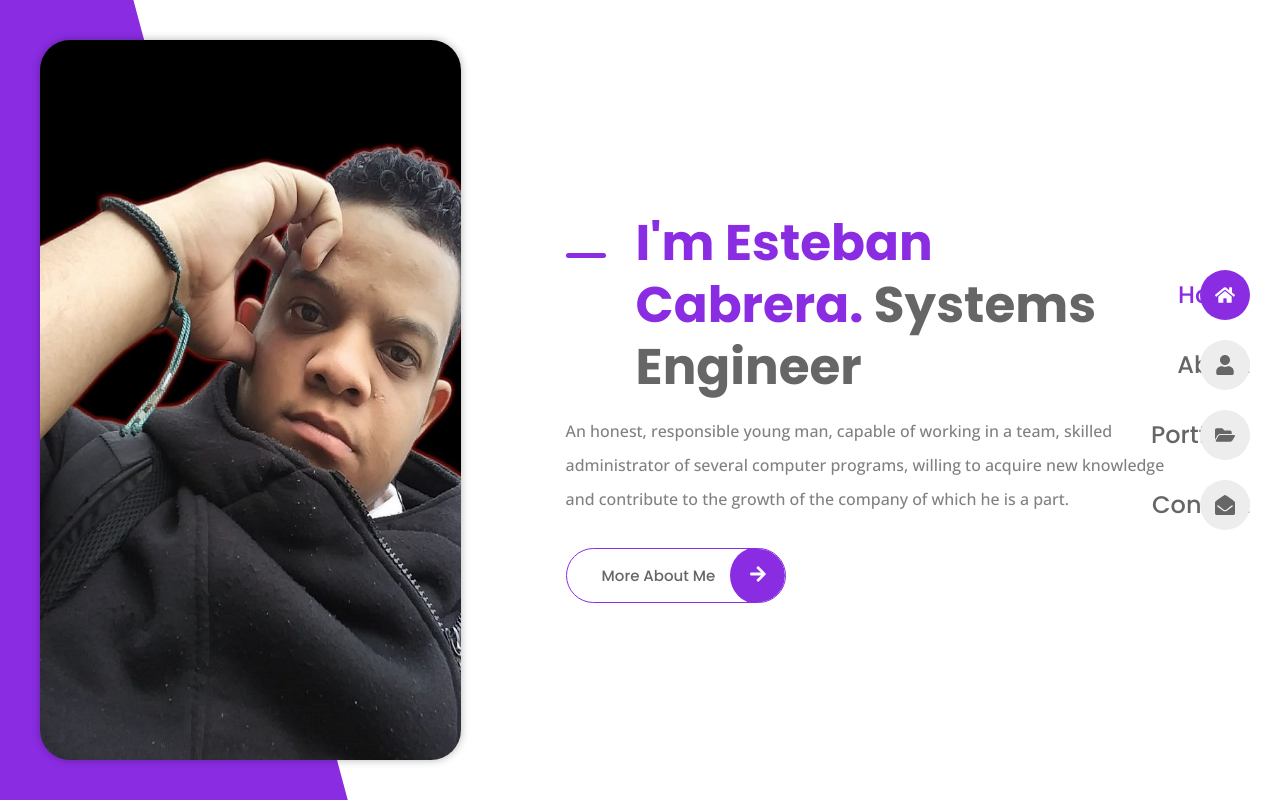
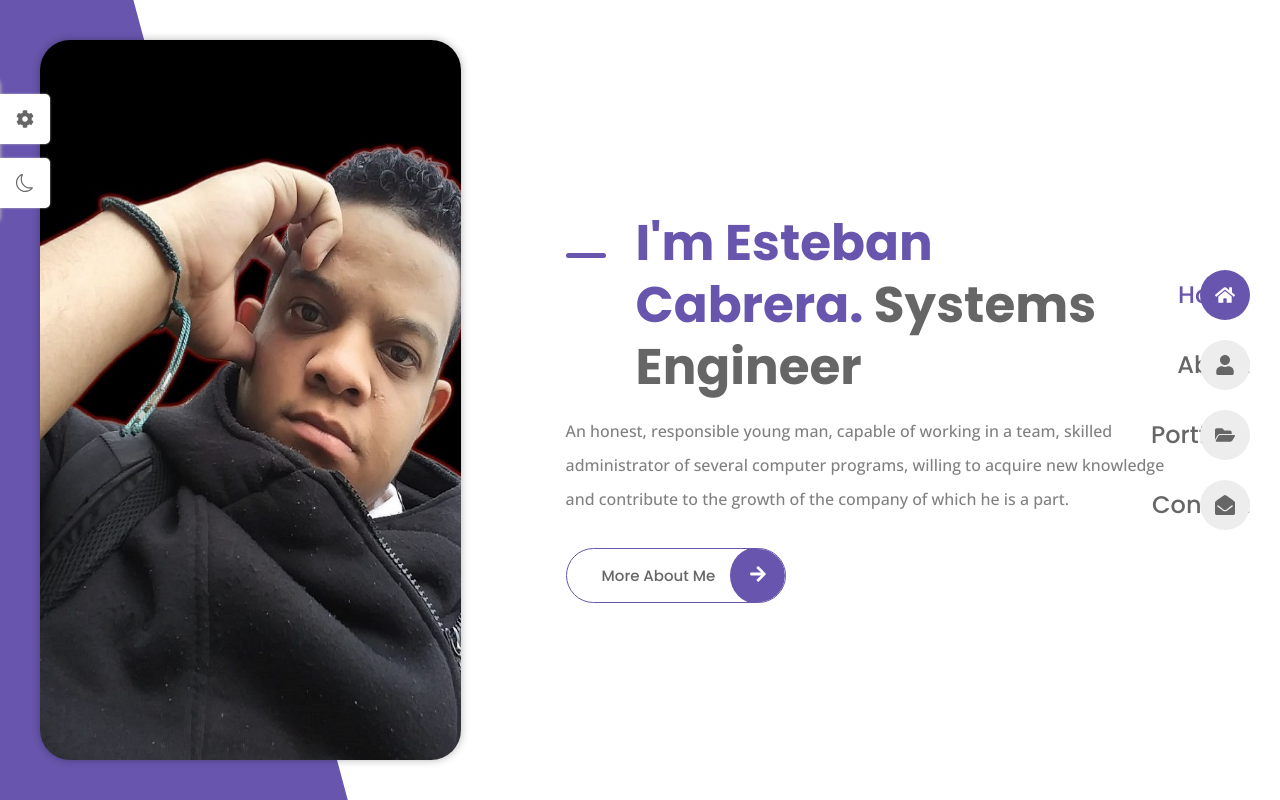
Before and after one commit to Djeyco/Portafolio-React, a React (Vite) app: page / in a window 1280 px wide. Built offline with nearby package versions, Linux system fonts and the light colour scheme.

Commit message:
Theme 1.0

```diff
--- a/src/App.css
+++ b/src/App.css
@@ -1,5 +1,5 @@
 /*=============== GOOGLE FONTS ===============*/
-@import url('https://fonts.googleapis.com/css2? family= Open+Sans:wght@400;500;600 & family= Poppins:wght@500;600;700;800 & display= intercambio');
+@import url("https://fonts.googleapis.com/css2? family= Open+Sans:wght@400;500;600 & family= Poppins:wght@500;600;700;800 & display= intercambio");
 
 /*=============== CSS VARIABLES ===============*/
 :root {
@@ -14,8 +14,8 @@
   --text-white: #fff;
 
   /*========== Font and Typography ==========*/
-    --body-font: 'Open Sans', sans-serif;
-    --second-font: 'Poppins', sans-serif;
+  --body-font: "Open Sans", sans-serif;
+  --second-font: "Poppins", sans-serif;
 
   --big-font-size: 56px;
   --h1-font-size: 50px;
@@ -33,6 +33,14 @@
   --weight-600: 600;
   --weight-700: 700;
   --weight-800: 800;
+}
+
+.dark-theme {
+  --title-color: hsl(0, 0%, 100%);
+  --text-color: hsl(0, 0%, 80%);
+  --body-color: hsl(0, 0%, 7%);
+  --container-color: hsl(0, 1%, 17%);
+  --border-color: hsl(0, 0%, 15%);
 }
 
 /*=============== BASE ===============*/
@@ -130,7 +138,7 @@
 }
 
 .button::before {
-    content: '';
+  content: "";
   position: absolute;
   inset: 0;
   background-color: var(--first-color);
--- a/src/App.jsx
+++ b/src/App.jsx
@@ -3,15 +3,17 @@
 import './App.css'
 
 import Navbar from './components/Navbar'
-import Home from './Pages/homes/Home'
-import About from './Pages/about/About'
-import Portfolio from './Pages/portfolio/Portfolio'
-import Contact from './Pages/Contact/Contact'
+import Themes from './components/Themes'
+import Home from './pages/homes/Home'
+import About from './pages/about/About'
+import Portfolio from './pages/portfolio/Portfolio'
+import Contact from './pages/Contact/Contact'
 
 function App() {
   return (
     <BrowserRouter>
       <Navbar />
+      <Themes />
       <Routes>
         <Route index element={<Home />} />
         <Route path='about' element={<About />} />
--- a/src/components/Info.jsx
+++ b/src/components/Info.jsx
@@ -4,7 +4,7 @@
 const Infos = () => {
   return (
     <>
-      {personalInfo.map(({title, description}, index) => {
+      {personalInfo.map(({ title, description }, index) => {
         return (
           <li className="info__item" key={index}>
             <span className="info__title">{title}</span>
--- a/src/components/Skills.jsx
+++ b/src/components/Skills.jsx
@@ -6,7 +6,7 @@
 const Skills = () => {
     return (
         <>
-        {skills.map(({title, percentage}, index) => {
+            {skills.map(({ title, percentage }, index) => {
                 return (
                     <div className="progress__box" key={index}>
                         <div className="progress__circle">
--- a/src/components/Stats.jsx
+++ b/src/components/Stats.jsx
@@ -1,11 +1,11 @@
 import React from 'react'
-import {stats} from '../data';
+import { stats } from '../data';
 import parse from 'html-react-parser';
 
 const Stats = () => {
   return (
     <>
-      {stats.map(({no, title}, index) => {
+      {stats.map(({ no, title }, index) => {
         return (
           <div className="stats__box" key={index}>
             <h3 className="stats__no">{no}</h3>
--- /dev/null
+++ b/src/components/ThemeItem.jsx
@@ -0,0 +1,16 @@
+import React from "react";
+
+const ThemesItem = ({ color, img, changeColor }) => {
+  return (
+    <img
+      src={img}
+      alt=""
+      className="theme__img"
+      onClick={() => {
+        changeColor(color);
+      }}
+    />
+  );
+};
+
+export default ThemesItem;
--- /dev/null
+++ b/src/components/Themes.jsx
@@ -0,0 +1,87 @@
+import React, { useEffect, useState } from "react";
+import { themes } from "../data";
+import ThemeItem from "./ThemeItem";
+import { FaCog } from "react-icons/fa";
+import { BsSun, BsMoon } from "react-icons/bs";
+import "./themes.css";
+
+const getStorageColor = () => {
+  let color = "hsl(252, 35%, 51%)";
+  if (localStorage.getItem("color")) {
+    color = localStorage.getItem("color");
+  }
+
+  return color;
+};
+
+const getStorageTheme = () => {
+  let theme = "light-theme";
+  if (localStorage.getItem("theme")) {
+    theme = localStorage.getItem("theme");
+  }
+
+  return theme;
+};
+
+const Themes = () => {
+  const [showSwitcher, setShowSwitcher] = useState(false);
+  const [color, setColor] = useState(getStorageColor());
+  const [theme, setTheme] = useState(getStorageTheme);
+
+  const changeColor = (color) => {
+    setColor(color);
+  };
+
+  const toggleTheme = () => {
+    if (theme === "light-theme") {
+      setTheme("dark-theme");
+    } else {
+      setTheme("light-theme");
+    }
+  };
+
+  useEffect(() => {
+    document.documentElement.style.setProperty("--first-color", color);
+    localStorage.setItem("color", color);
+  }, [color]);
+
+  useEffect(() => {
+    document.documentElement.className = theme;
+    localStorage.setItem("theme", theme);
+  }, [theme]);
+
+  return (
+    <div>
+      <div className={`${showSwitcher ? "show-switcher" : ""} style__switcher`}>
+        <div
+          className="style__switcher-toggler"
+          onClick={() => setShowSwitcher(!showSwitcher)}
+        >
+          <FaCog />
+        </div>
+
+        <div className="theme__toggler" onClick={toggleTheme}>
+          {theme === "light-theme" ? <BsMoon /> : <BsSun />}
+        </div>
+
+        <h3 className="style__switcher-title">Style Switcher</h3>
+        <div className="style__switcher-items">
+          {themes.map((theme, index) => {
+            return (
+              <ThemeItem key={index} {...theme} changeColor={changeColor} />
+            );
+          })}
+        </div>
+
+        <div
+          className="style__switcher-close"
+          onClick={() => setShowSwitcher(!showSwitcher)}
+        >
+          &times;
+        </div>
+      </div>
+    </div>
+  );
+};
+
+export default Themes;
--- a/src/components/navbar.css
+++ b/src/components/navbar.css
@@ -18,6 +18,10 @@
   columns: 24px;
   border-bottom: 1px solid var(--boder-color);
   padding-block: 14px;
+}
+
+.dark-theme .nav__link {
+    border-color: hsl(0, 0%, 20%);
 }
 
 .nav__icon,
@@ -137,6 +141,4 @@
   .active-nav .nav__icon {
     color: var(--text-white);
   }
-
-
 }
--- /dev/null
+++ b/src/components/themes.css
@@ -0,0 +1,85 @@
+.style__switcher {
+  position: fixed;
+  left: 0;
+  top: 10%;
+  background-color: var(--text-white);
+  width: 220px;
+  padding: 15px;
+  box-shadow: 0 0 4px hsl(0, 0%, 80%);
+  z-index: 10;
+  transform: translateX(-100%);
+  transition: all 0.3s ease;
+}
+
+.show-switcher {
+  transform: translateX(0);
+}
+
+.style__switcher,
+.style__switcher-toggler,
+.theme__toggler {
+  border-radius: 0 5px 5px 0;
+}
+
+.style__switcher-items {
+  display: grid;
+  grid-template-columns: repeat(5, 1fr);
+  column-gap: 4px;
+  row-gap: 8px;
+}
+
+.style__switcher-title,
+.style__switcher-toggler,
+.theme__toggler,
+.style__switcher-close {
+  color: hsl(0, 0%, 40%);
+}
+
+.style__switcher-title {
+  font-size: var(--small-font-size);
+  font-weight: var(--weight-600);
+  border-bottom: 1px solid hsl(0, 0%, 87%);
+  padding-bottom: 5px;
+  margin-bottom: 15px;
+}
+
+.theme__img {
+  width: 30px;
+  cursor: pointer;
+}
+
+.style__switcher-toggler,
+.theme__toggler {
+  position: absolute;
+  left: 100%;
+  background-color: var(--text-white);
+  height: 50px;
+  width: 50px;
+  font-size: var(--large-font-size);
+  cursor: pointer;
+  display: grid;
+  place-items: center;
+  box-shadow: 0 0 2px hsl(0, 0%, 80%);
+  transform: all 0.3s ease;
+}
+
+.show-switcher .style__switcher-toggler,
+.show-switcher .theme__toggler {
+  left: -100%;
+}
+
+.style__switcher-toggler {
+  top: 10%;
+}
+
+.theme__toggler {
+  bottom: 10%;
+}
+
+.style__switcher-close {
+  cursor: pointer;
+  font-size: var(--h2-font-size);
+  position: absolute;
+  top: 2%;
+  right: 15px;
+}
```
Also changed, not shown: src/components/Navbar.jsx (+7 -7 lines), src/components/PortfolioItem.jsx (line endings or trailing spaces), 1 other file (tests, documents, lock files or other folders). Lines whose indentation alone changed are shown as unchanged.
